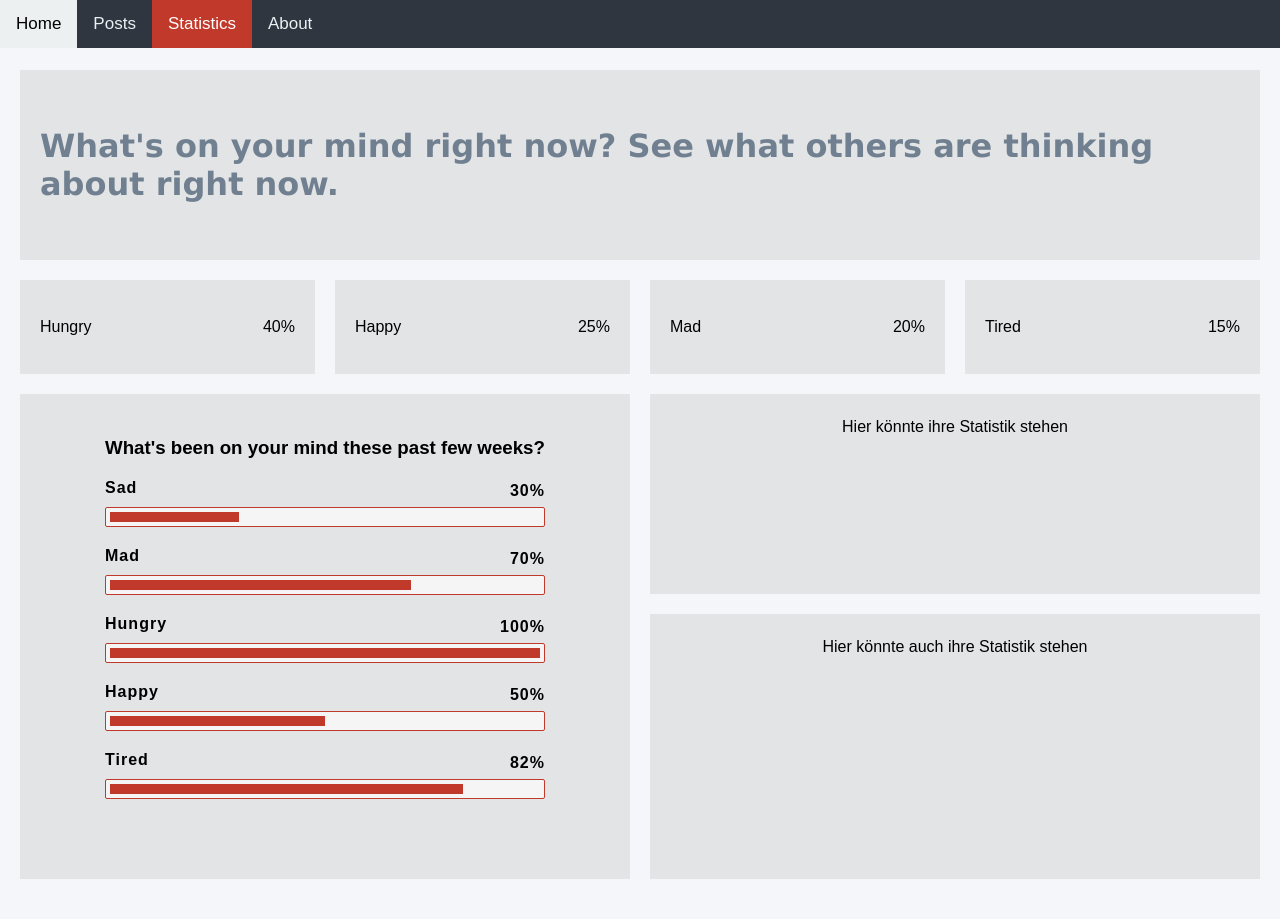
After one commit to m-schridde/innoWeekDiversity, a Flask app: page /statistics.html in a window 1280 px wide. The commit adds this page. Run offline with Flask 2, Linux system fonts and the light colour scheme.

Commit message:
statistic html & about html added

```diff
--- a/app.py
+++ b/app.py
@@ -14,5 +14,13 @@ def index():
 def posts():
     return render_template('posts.html')
 
+@app.route('/statistics.html')
+def statistics():
+    return render_template('statistics.html')
+
+@app.route('/about.html')
+def about():
+    return render_template('about.html')
+
 if __name__ == "__main__":
     app.run(debug=True)
--- /dev/null
+++ b/static/css/statistics.css
@@ -0,0 +1,21 @@
+.grid-container {
+  display: grid;
+  grid-template-columns: 240px 1fr;
+  grid-template-rows: 50px 1fr 50px;
+  grid-template-areas:
+    "sidenav header"
+    "sidenav main"
+    "sidenav footer";
+  height: 100vh;
+}
+
+.main {
+  grid-area: main;
+  background-color: #8fd4d9;
+}
+
+  .main-cards {
+    column-count: 1;
+    column-gap: 20px;
+    margin: 20px;
+  }
--- a/templates/base.html
+++ b/templates/base.html
@@ -19,8 +19,8 @@
     <div class="topnav">
         <a {% if "index" == active_page %} class="active" {% endif %} href="index.html">Home</a>
         <a {% if "posts" == active_page %} class="active" {% endif %} href="posts.html">Posts</a>
-        <a href="statistics.html">Statistics</a>
-        <a href="#about">About</a>
+        <a {% if "statistics" == active_page %} class="active" {% endif %} href="statistics.html">Statistics</a>
+        <a {% if "about" == active_page %} class="active" {% endif %} href="about.html">About</a>
     </div>
 
     {% block body %}
--- /dev/null
+++ b/templates/statistics.html
@@ -0,0 +1,206 @@
+{% extends 'base.html' %}
+{% set active_page = "statistics" %}
+
+
+{% block head %}
+<link rel="stylesheet" href="{{ url_for('static', filename='css/statistics.css') }}"
+{% endblock %}
+
+{% block body %}
+
+
+
+    <style>
+      .main-header {
+        display: flex;
+        justify-content: space-between;
+        margin: 20px;
+        margin-top: 70px;
+        padding: 20px;
+        height: 150px;
+        background-color: #e3e4e6;
+        color: slategray;
+      }
+    </style>
+
+    <div class="main-header">
+      <div class="main-header__heading">What's on your mind right now? See what others are thinking about right now.</div>
+      <div class="main-header__updates"> </div>
+    </div>
+
+    <style>
+        .main-header__heading{
+            display: flex;
+            align-items: center;
+            justify-content: center;
+            font-family: 'Lucida Sans', 'Lucida Sans Regular', 'Lucida Grande', 'Lucida Sans Unicode', Geneva, Verdana, sans-serif;
+            font-size: xx-large;
+            font-weight: bold;
+        }
+
+        .main-overview {
+          display: grid;
+          grid-template-columns: repeat(auto-fit, minmax(265px, 1fr));
+          grid-auto-rows: 94px;
+          grid-gap: 20px;
+          margin: 20px;
+        }
+
+        .overviewcard {
+          display: flex;
+          align-items: center;
+          justify-content: space-between;
+          padding: 20px;
+          background-color: #e3e4e6;
+        }
+      </style>
+
+      <div class="main-overview">
+        <div class="overviewcard">
+          <div class="overviewcard__left">Hungry</div>
+          <div class="overviewcard__info">40%</div>
+        </div>
+        <div class="overviewcard">
+          <div class="overviewcard__left">Happy</div>
+          <div class="overviewcard__info">25%</div>
+        </div>
+        <div class="overviewcard">
+          <div class="overviewcard__left">Mad</div>
+          <div class="overviewcard__info">20%</div>
+        </div>
+        <div class="overviewcard">
+          <div class="overviewcard__left">Tired</div>
+          <div class="overviewcard__info">15%</div>
+        </div>
+      </div>
+
+      <style>
+        .main-cards {
+          column-count: 2;
+          column-gap: 20px;
+          margin: 20px;
+        }
+
+        .card {
+          display: flex;
+          flex-direction: column;
+          align-items: center;
+          width: 100%;
+          background-color: #e3e4e6;
+          margin-bottom: 20px;
+          -webkit-column-break-inside: avoid;
+          padding: 24px;
+          box-sizing: border-box;
+        }
+
+        .card:first-child {
+          height: 485px;
+        }
+
+        .card:nth-child(2) {
+          height: 200px;
+        }
+
+        .card:nth-child(3) {
+          height: 265px;
+        }
+      </style>
+
+      <div class="main-cards">
+        <div class="card">
+
+          <div class="center">
+            <h3>What's been on your mind these past few weeks?</h3>
+            <div class="tagBox">
+              <p>Sad</p>
+              <p>30%</p>
+              <div class="tag">
+                <div class="tag_level" style="width: 30%"> </div>
+              </div>
+            </div>
+
+            <div class="tagBox">
+              <p>Mad</p>
+              <p>70%</p>
+              <div class="tag">
+                <div class="tag_level" style="width: 70%"></div>
+              </div>
+            </div>
+
+            <div class="tagBox">
+              <p>Hungry</p>
+              <p>100%</p>
+              <div class="tag">
+                <div class="tag_level" style="width: 100%"></div>
+              </div>
+            </div>
+
+            <div class="tagBox">
+              <p>Happy</p>
+              <p>50%</p>
+              <div class="tag">
+                <div class="tag_level" style="width: 50%"></div>
+              </div>
+            </div>
+
+            <div class="tagBox">
+              <p>Tired</p>
+              <p>82%</p>
+              <div class="tag">
+                <div class="tag_level" style="width: 82%"></div>
+              </div>
+            </div>
+
+            <style>
+
+              .h3{
+                margin: 0;
+                padding: 0;
+              }
+
+              .tagBox{
+                box-sizing: border-box;
+                width: 100%;
+                margin: 20px 0;
+              }
+
+              .tagBox p{
+                margin: 0 0 10px;
+                padding: 0;
+                font-weight: bold;
+                letter-spacing: 1px;
+              }
+
+              .tagBox p:nth-child(2){
+                float: right;
+                position: relative;
+                top: -25px;
+              }
+
+              .tag{
+                background-color: whitesmoke;
+                padding: 4px;
+                box-sizing: border-box;
+                border: 1px solid #c0392b;
+                border-radius: 2px;
+              }
+
+              .tag_level{
+                background: #c0392b;
+                width: 100%;
+                height: 10px;
+              }
+
+            </style>
+
+          </div>
+
+
+        </div>
+        <div class="card">Hier könnte ihre Statistik stehen</div>
+        <div class="card">Hier könnte auch ihre Statistik stehen</div>
+      </div>
+
+
+
+{% endblock %}
```
Also changed, not shown: static/css/about.css (added, +48 -0 lines), templates/about.html (added, +23 -0 lines).
